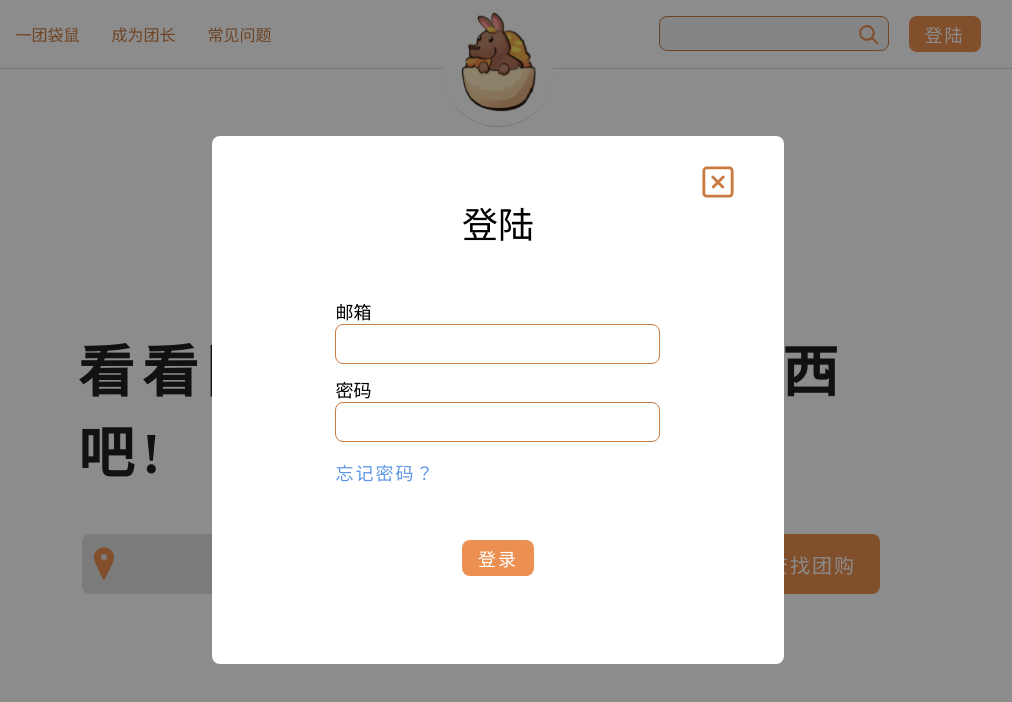
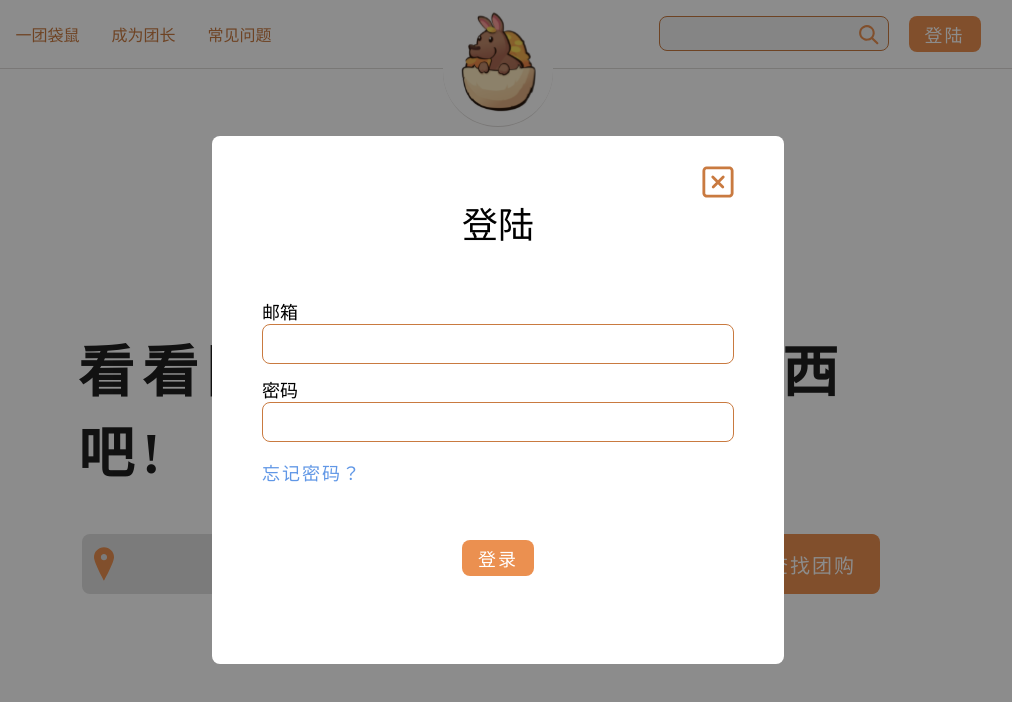
Before and after one commit to tinghuang-dev/1tds, a Next.js app: page / in a window 1280 px wide. Both pictures are taken after a click on the button "登陆". Shown: the top 702 px of the page, without its empty margins (142-1154 px from the left). Built offline with nearby package versions, Linux system fonts and the light colour scheme; a web font is replaced by a local one.

Commit message:
longzhao/input fix (#30)
* fix(Input): add 100% width to Input

* fix(icon): add missing close icon

* fix(Login): remove login form width

```diff
--- a/src/app/Header/components/MenuRight/Login/Login.jsx
+++ b/src/app/Header/components/MenuRight/Login/Login.jsx
@@ -7,7 +7,6 @@ import useForm from '../../../../../hooks/useForm';
 import config from './formConfig';
 
 const Form = styled.form`
-  width: 325px;
   margin: 0 auto;
 `;
 
```
